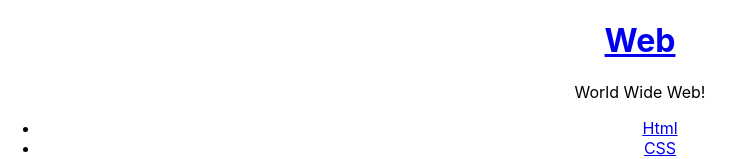
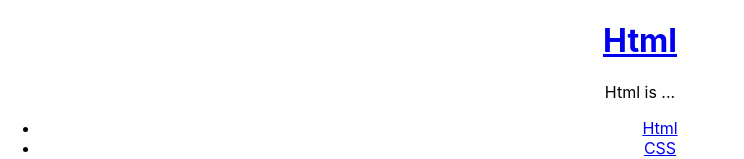
Before and after one commit to kjsu/cra-study, a React (Create React App) app: page / in a window 1280 px wide. Shown: the top 159 px of the page, without its empty margins (0-744 px from the left). Built offline with nearby package versions, Linux system fonts and the light colour scheme.

Commit message:
props function 기능 추가 전처리

```diff
--- a/src/App.js
+++ b/src/App.js
@@ -7,7 +7,7 @@ class App extends Component {
   constructor(props){
     super(props);
     this.state = {
-      mode:'welcome',
+      mode:'reading',
       subject:{title:"Web", sub:"World Wide Web!"},
       welcome:{title:'welcome', desc:'hello react'},
       contents:[
@@ -19,11 +19,21 @@ class App extends Component {
   }
 
   render() {
+    var _title, _desc;
+
+    if (this.state.mode === 'welcome'){
+      _title = this.state.welcome.title;
+      _desc = this.state.welcome.desc;
+    } else if (this.state.mode === 'reading'){
+      _title = this.state.contents[0].title;
+      _desc = this.state.contents[0].desc;
+    }
+
     return (
       <div className="App">
         <Subject
-          title = {this.state.subject.title}
-          sub = {this.state.subject.sub}>
+          title = {_title}
+          sub = {_desc}>
         </Subject>
         <Toc data={this.state.contents}></Toc>
         {/* <Content title="Html" desc="Html is ..."></Content> */}
```
